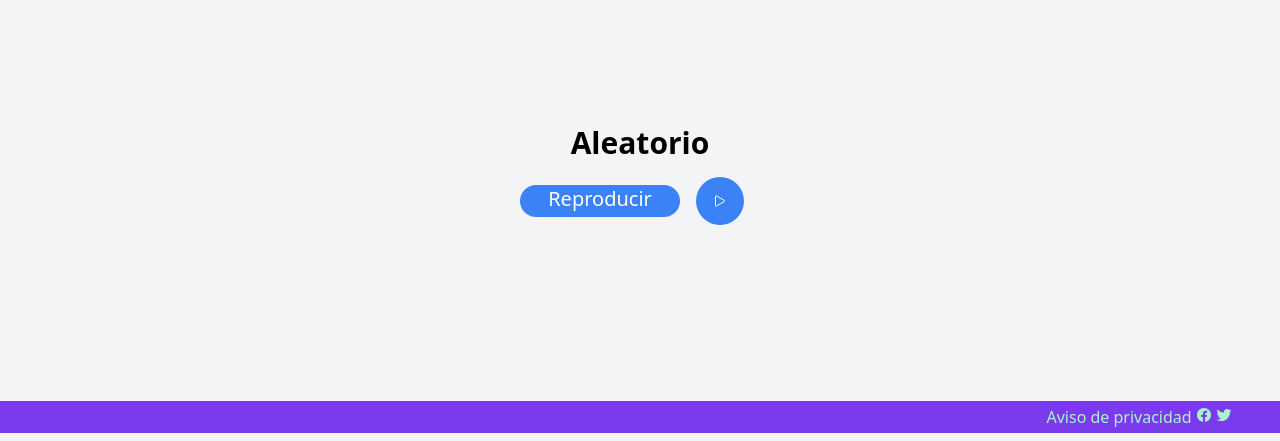
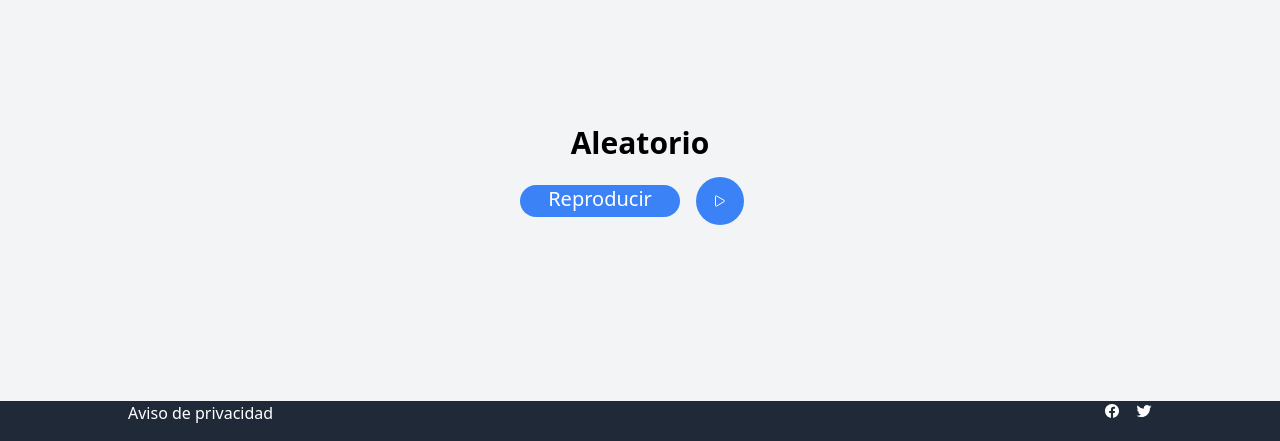
Before and after one commit to Pankoala/playlister, a plain HTML site: page catalogo.html in a window 1280 px wide. Shown: the part 1203-1644 px from the top of the page. Drawn offline with nearby package versions, Linux system fonts and the light colour scheme.

Commit message:
Se aplica el estilo de pie de pagina de home a catalogo

```diff
--- a/catalogo.html
+++ b/catalogo.html
@@ -422,15 +422,15 @@
     </section>
 
     <!-- Pie de pagina -->
-    <footer  id="toolbar" class="h-9 bg-purple-600 flex flex-row items-center justify-center md:justify-end text-green-200 md:h-8 md:pr-12">
-        <div>
-            <a href="">Aviso de privacidad</a>
-            <a href="https://www.facebook.com/" target="_blank">
-                <ion-icon name="logo-facebook"></ion-icon>
-            </a>
-            <a href="https://twitter.com/" target="_blank">
-                <ion-icon name="logo-twitter"></ion-icon>
-            </a>
+    <footer>
+        <div class="bg-gray-800 h-10">
+            <div class="flex flex-row items-center justify-between mx-32">
+                <a href="#" class="text-white">Aviso de privacidad</a>
+                <span>
+                    <a href="https://www.facebook.com/" target="_blank" class="font-semibold text-white transform transition duration-200 hover:text-pink-500 pl-3"><ion-icon name="logo-facebook"></ion-icon></a>
+                    <a href="https://twitter.com/" target="_blank"  class="font-semibold text-white transform transition duration-200 hover:text-pink-500 pl-3"><ion-icon name="logo-twitter"></ion-icon></a>
+                </span>
+            </div>
         </div>
     </footer>
 
```
